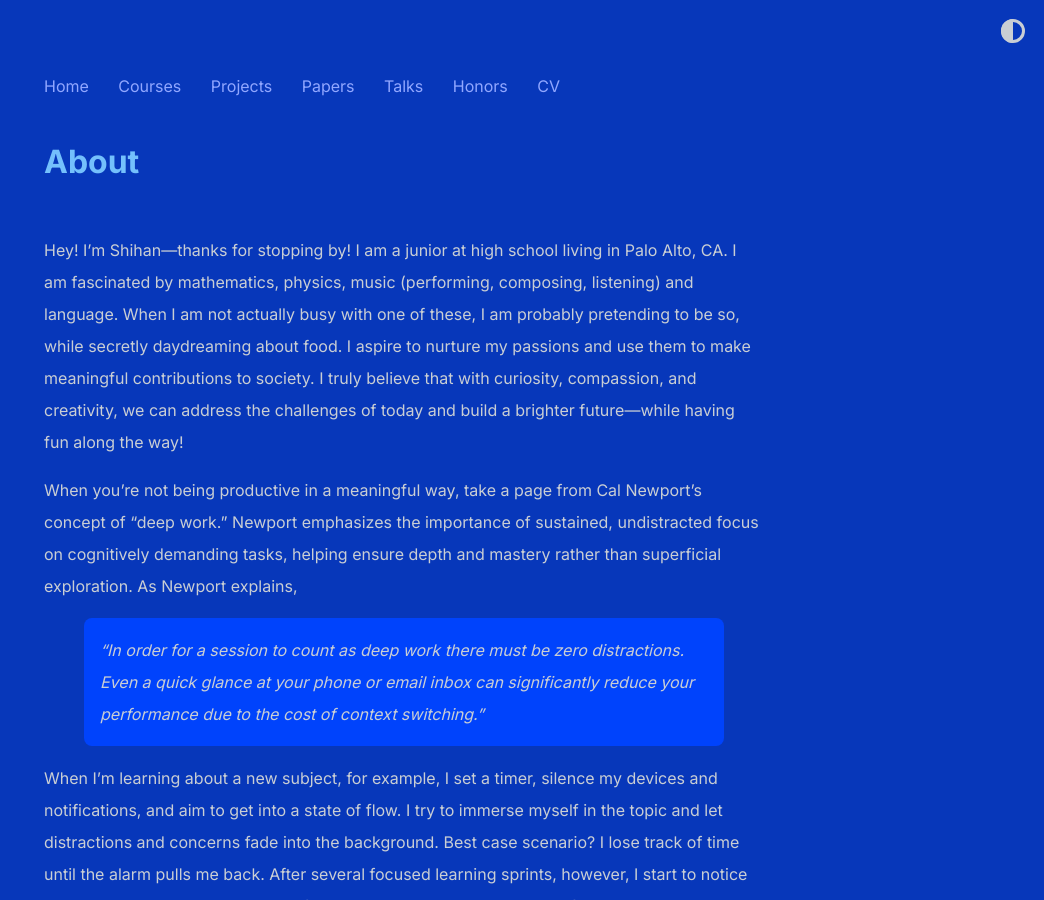
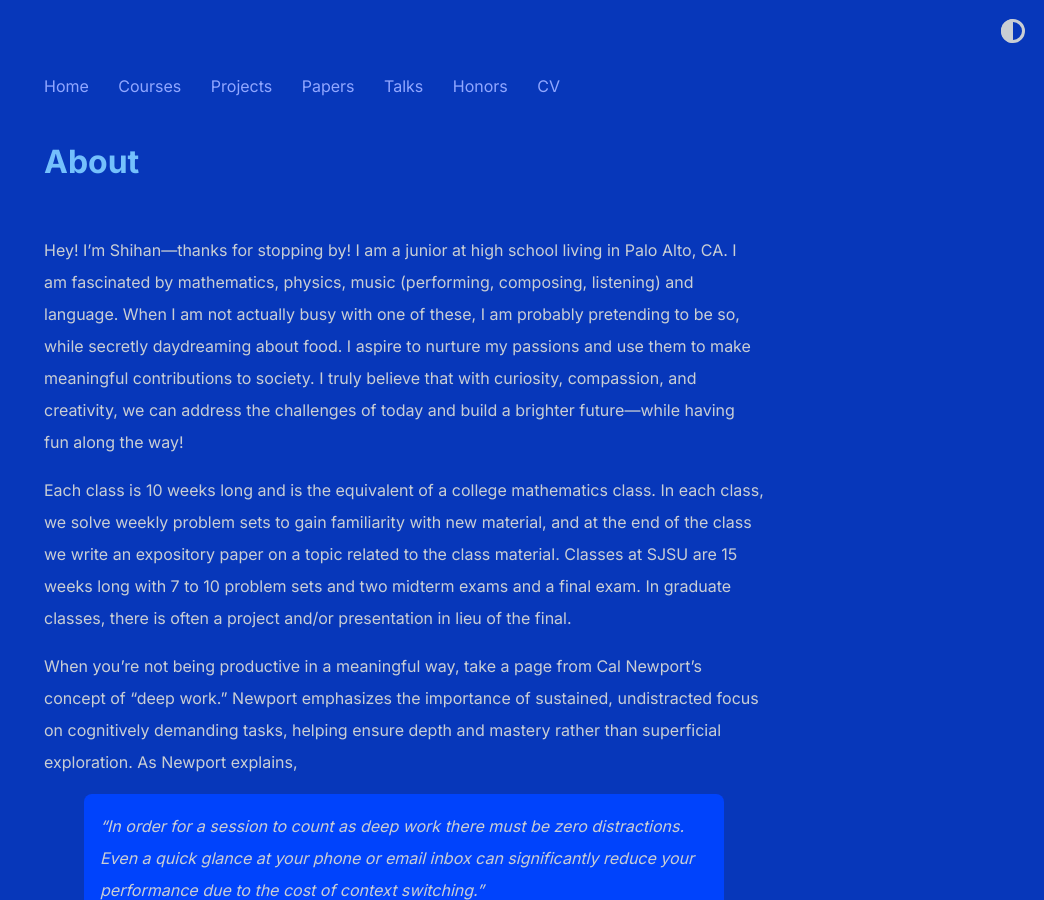
Before and after one commit to shihankanungo/shihankanungo.github.io, a Jekyll site: the page built from about.md, in a window 1280 px wide and 900 px high. Shown: the whole window, without its empty margins (236-1280 px from the left). Built offline with Jekyll 4.4.1, drawn with Linux system fonts in a browser that asks for light colours.

Commit message:
Update about.md

```diff
--- a/about.md
+++ b/about.md
@@ -5,6 +5,8 @@ title: About
 <br>
 
 Hey! I'm Shihan&mdash;thanks for stopping by! I am a junior at high school living in Palo Alto, CA. I am fascinated by mathematics, physics, music (performing, composing, listening) and language. When I am not actually busy with one of these, I am probably pretending to be so, while secretly daydreaming about food. I aspire to nurture my passions and use them to make meaningful contributions to society. I truly believe that with curiosity, compassion, and creativity, we can address the challenges of today and build a brighter future&mdash;while having fun along the way! <br>
+
+Each class is 10 weeks long and is the equivalent of a college mathematics class. In each class, we solve weekly problem sets to gain familiarity with new material, and at the end of the class we write an expository paper on a topic related to the class material. Classes at SJSU are 15 weeks long with 7 to 10 problem sets and two midterm exams and a final exam. In graduate classes, there is often a project and/or presentation in lieu of the final. <br>
 
 When you're not being productive in a meaningful way, take a page from Cal Newport’s concept of “deep work.” Newport emphasizes the importance of sustained, undistracted focus on cognitively demanding tasks, helping ensure depth and mastery rather than superficial exploration. As Newport explains,
 > “In order for a session to count as deep work there must be zero distractions. Even a quick glance at your phone or email inbox can significantly reduce your performance due to the cost of context switching.”
```
